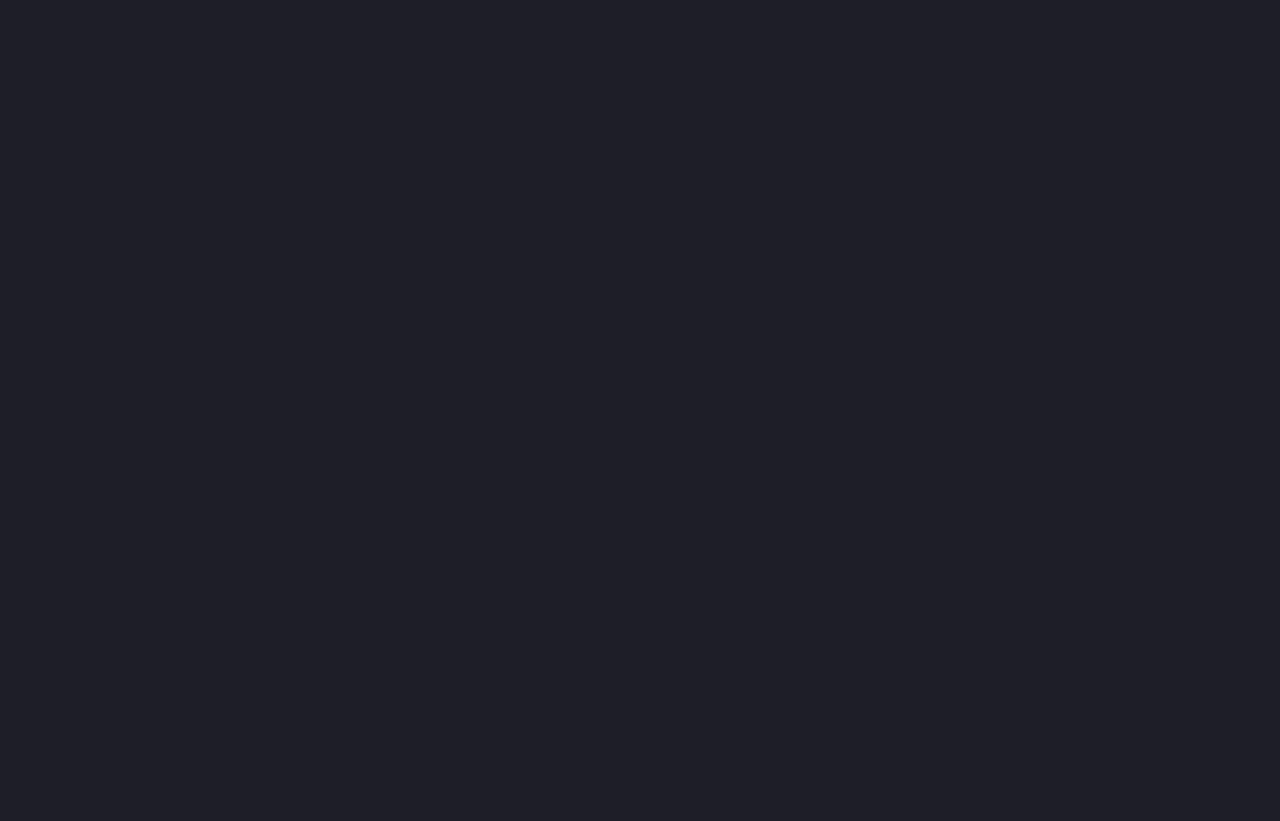
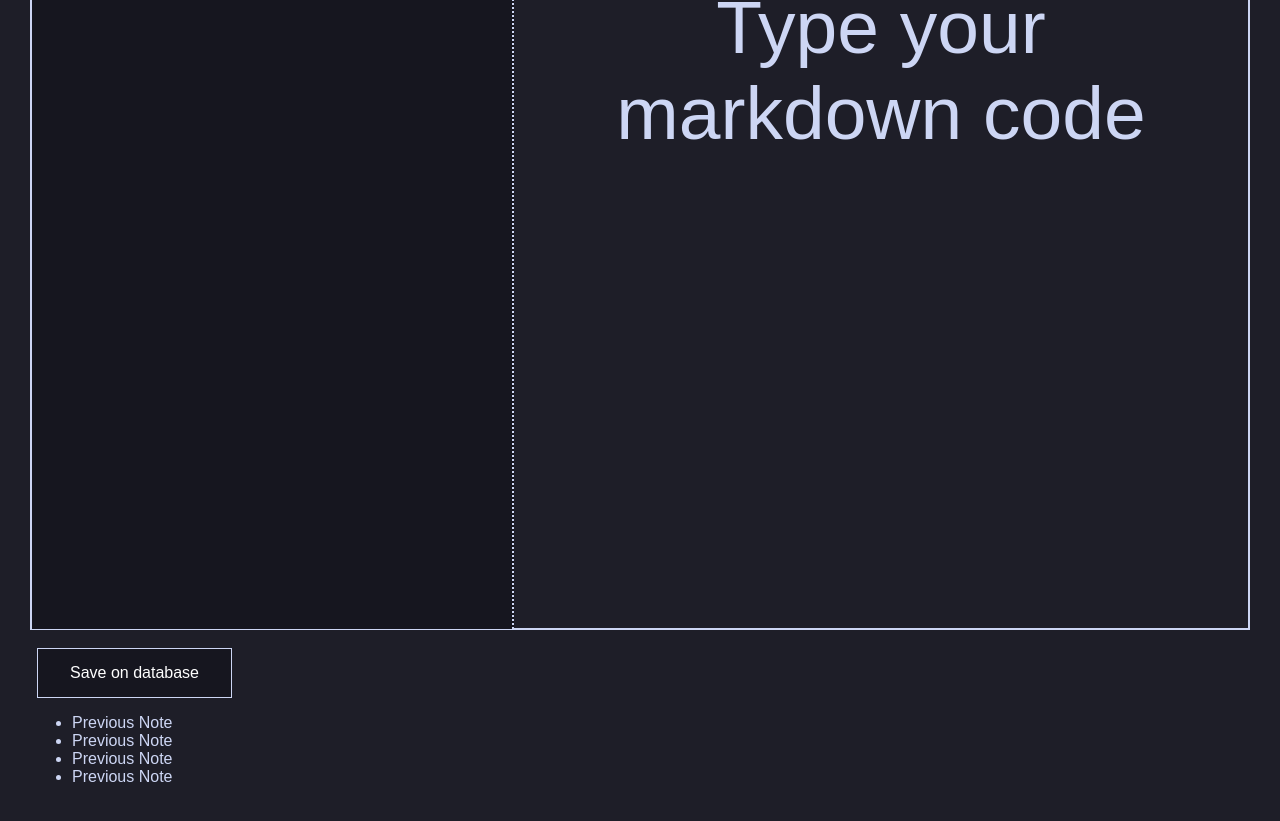
Before and after one commit to pchagas72/personal_website, a React (Vite) app: page /notebook in a window 1280 px wide. Before the commit this address had no page. Shown: the part 975-1796 px from the top of the page. Before the commit the page ends 800 px from the top, so only its background shows below. Built offline with nearby package versions, Linux system fonts and the light colour scheme; a web font is replaced by a local one.

Commit message:
Started note taking section

```diff
--- a/package.json
+++ b/package.json
@@ -11,6 +11,7 @@
   },
   "dependencies": {
     "cursor-flashlight": "^1.0.1",
+    "monaco-editor": "^0.51.0",
     "react": "^18.3.1",
     "react-dom": "^18.3.1",
     "react-markdown": "^9.0.1",
--- a/src/App.tsx
+++ b/src/App.tsx
@@ -4,6 +4,7 @@ import Home from './routes/Home'
 import Blog from './routes/Blog'
 import Bookshelf from './routes/Bookshelf'
 import Repertoir from './routes/Repertoir'
+import Notebook from './routes/Notebook'
 
 
 function App() {
@@ -34,6 +35,7 @@ function App() {
             <Route path="/blog" element={<Blog/>}/>
             <Route path="/bookshelf" element={<Bookshelf/>}/>
             <Route path="/repertoir" element={<Repertoir/>}/>
+            <Route path="/notebook" element={<Notebook/>}/>
         </Routes>
   )
 }
--- /dev/null
+++ b/src/markdown/Notebook/Notebook.md
@@ -0,0 +1,7 @@
+## Hey, welcome to my notebook
+
+This is one of my projects under development, a web text editor that I use as a
+note taking app.
+
+My caligraphy is terrible for physical note-taking, so this will be my markdown
+(and code) online editor.
--- /dev/null
+++ b/src/routes/Notebook.tsx
@@ -0,0 +1,48 @@
+import CS from '../components/ContentMarkdown/ContentMarkdown'
+import { useEffect, useState } from 'react'
+import notebookMd from '../markdown/Notebook/Notebook.md'
+import './css/Notebook.css'
+import Markdown from 'react-markdown';
+import rehypeRaw from 'rehype-raw';
+import remarkGfm from 'remark-gfm';
+
+function Blog(){
+
+    useEffect(() => {
+        // Scroll to the top when the component mounts
+        window.scrollTo(0, 0);
+    }, []);
+
+    const [input, setInput] = useState(`# Type your markdown code`)
+
+    return (
+        <>
+            <CS content={notebookMd}/>
+            <div className='noteTakingApp'>
+                <div className='markdownEditor'>
+                    <textarea value={input} onChange={
+                        (e) => setInput(e.target.value)
+                    }>
+                    </textarea>
+                    <div className='outputSection'>
+                        <Markdown
+                            remarkPlugins={[remarkGfm]}
+                            rehypePlugins={[rehypeRaw]}
+                        >
+                            {input}
+                        </Markdown>
+                    </div>
+                </div>
+                <button>Save on database</button>
+                <ul>
+                    <li>Previous Note</li>
+                    <li>Previous Note</li>
+                    <li>Previous Note</li>
+                    <li>Previous Note</li>
+                </ul>
+            </div>
+        </>
+    )
+}
+
+export default Blog
--- /dev/null
+++ b/src/routes/css/Notebook.css
@@ -0,0 +1,49 @@
+.markdownEditor{
+        width: 100%;
+        height: 100%;
+        display: flex;
+    textarea{
+        background: black;
+        border: none;
+        outline: none;
+        width: 40%;
+        height: 99.55%;
+        resize: none;
+        background-color: #16161f;
+        border-right: 2px dotted rgb(205, 214, 244);
+    }
+
+    .outputSection{
+        width: 60%;
+        height: 98%;
+        padding: 10px;
+        overflow-y: auto;
+
+    }
+}
+
+.noteTakingApp{
+    width: 95%;
+    height: 90vh;
+    border: 2px rgb(205, 214, 244) solid;
+    left: 0;
+    right: 0;
+    margin: auto;
+    margin-bottom: 200px;
+    button {
+        margin-top: 20px;
+        background-color: #16161f;
+        border: 1px rgb(205, 214, 244) solid;
+        color: white;
+        padding: 15px 32px;
+        text-align: center;
+        text-decoration: none;
+        display: inline-block;
+        font-size: 16px;
+        margin-left: 5px;
+    }
+    button:hover{
+        cursor: pointer;
+        border: 1px rgb(215, 174, 204) solid;
+    }
+}
```
Also changed, not shown: 1 other file (tests, documents, lock files or other folders).
